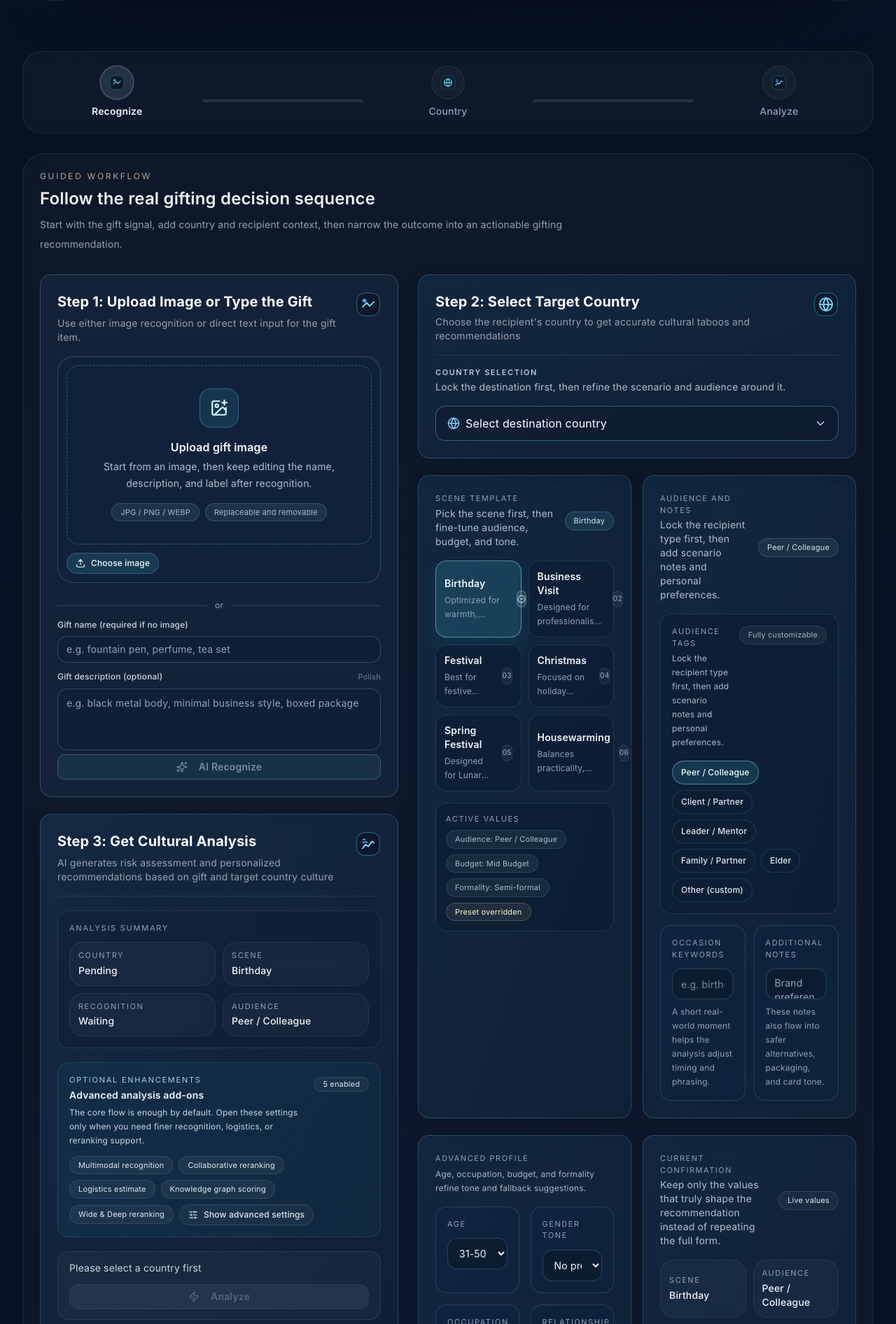
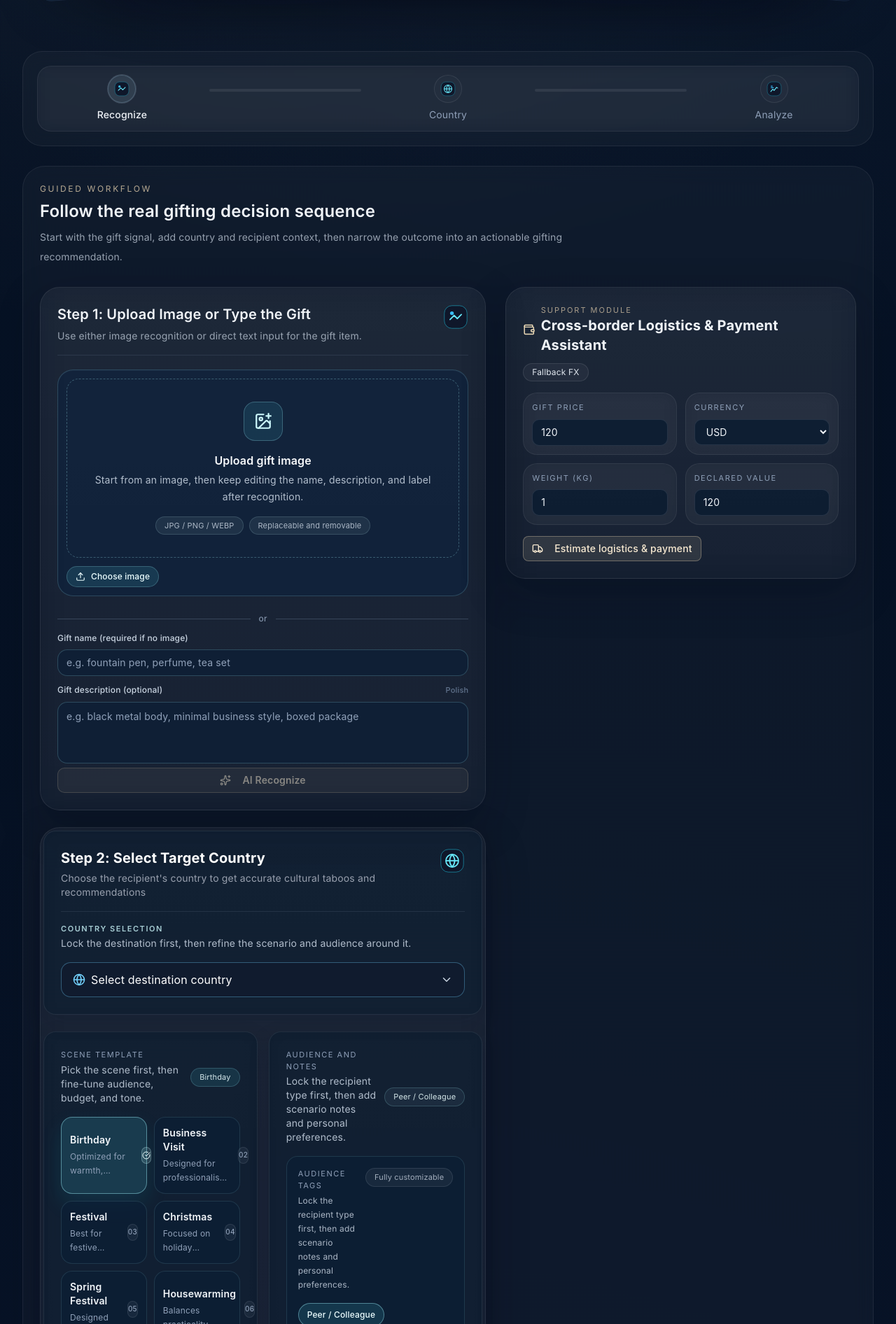
Before and after one commit to zzemy/GIVIA, a Next.js app: page /en in a window 1280 px wide. Shown: the part 1708-3600 px from the top of the page at 70% size. Built offline with nearby package versions, Linux system fonts and the light colour scheme.

Commit message:
refactor: turn homepage flow into guided concierge lane

```diff
--- a/components/gifting/home/sections/step-analysis.tsx
+++ b/components/gifting/home/sections/step-analysis.tsx
@@ -68,13 +68,13 @@ export function StepAnalysis({
       initial={{ opacity: 0, y: 20 }}
       animate={{ opacity: 1, y: 0 }}
       transition={{ delay: 0.2 }}
-      whileHover={{ y: -2, scale: 1.004 }}
-      className="rounded-2xl border border-cyan-200/18 bg-gradient-to-br from-[#162b46]/88 to-[#0f2037]/84 p-4 shadow-[0_12px_32px_rgba(3,12,28,0.28)] backdrop-blur-md transition-all duration-300 hover:-translate-y-0.5 hover:border-cyan-200/28 sm:p-6"
+      whileHover={{ y: -2 }}
+      className={`rounded-2xl p-4 shadow-[0_12px_32px_rgba(3,12,28,0.24)] transition-all duration-300 hover:border-cyan-200/24 sm:p-6 ${homeSurface.secondary}`}
     >
       <div className="mb-5 flex items-start justify-between border-b border-slate-400/15 pb-4">
         <div>
-          <h2 className="mb-1.5 text-lg font-bold sm:mb-2 sm:text-xl">{t('analysis.title')}</h2>
-          <p className="text-xs text-gray-400 sm:text-sm">{t('analysis.description')}</p>
+          <h2 className="mb-1.5 text-lg font-semibold text-slate-100 sm:mb-2 sm:text-xl">{t('analysis.title')}</h2>
+          <p className="text-xs text-slate-400 sm:text-sm">{t('analysis.description')}</p>
         </div>
         <Image src={withBasePath('/brand/step-analysis.svg')} alt="analysis step" width={36} height={36} />
       </div>
@@ -109,7 +109,7 @@ export function StepAnalysis({
           </div>
         </div>
 
-        <div className="rounded-2xl border border-cyan-200/12 bg-cyan-400/[0.045] p-3.5 sm:p-4">
+        <div className={`p-3.5 sm:p-4 ${homeSurface.inset}`}>
           <div className="flex items-start justify-between gap-3 sm:gap-4">
             <div>
               <p className="text-[11px] uppercase tracking-[0.16em] text-cyan-100/80">
@@ -155,7 +155,7 @@ export function StepAnalysis({
             <button
               type="button"
               onClick={() => setShowAdvancedModules(current => !current)}
-              className="inline-flex items-center gap-2 rounded-full border border-white/10 bg-white/[0.04] px-3 py-1.5 text-xs font-medium text-slate-200 transition hover:bg-white/[0.07]"
+              className="inline-flex items-center gap-2 rounded-full border border-white/10 bg-white/[0.03] px-3 py-1.5 text-xs font-medium text-slate-200 transition hover:bg-white/[0.06]"
             >
               <SlidersHorizontal size={14} />
               {showAdvancedModules
--- a/components/gifting/home/sections/step-country.tsx
+++ b/components/gifting/home/sections/step-country.tsx
@@ -6,6 +6,7 @@ import { CountryStepProfileCard } from '@/components/gifting/home/cards/country-
 import { CountryStepSceneCard } from '@/components/gifting/home/cards/country-step-scene-card'
 import { CountryStepSelectionCard } from '@/components/gifting/home/cards/country-step-selection-card'
 import { CountryStepSummaryCard } from '@/components/gifting/home/cards/country-step-summary-card'
+import { homeSurface } from '@/components/gifting/home/home-design-tokens'
 import type {
   AudienceGroup,
   Locale,
@@ -116,10 +117,10 @@ export function StepCountry({
   onFormalityChange,
 }: StepCountryProps) {
   const cardBaseClassName =
-    'rounded-2xl border border-cyan-200/18 bg-gradient-to-br from-[#132842]/88 to-[#0f2239]/82 p-4 shadow-[0_10px_28px_rgba(3,12,28,0.22)] backdrop-blur-md transition-all duration-300 hover:border-cyan-200/32 sm:p-6'
+    `${homeSurface.inset} p-4 shadow-[0_10px_28px_rgba(3,12,28,0.2)] transition-all duration-300 hover:border-cyan-200/26 sm:p-6`
 
   return (
-    <div className="grid gap-4 sm:gap-6">
+    <div className={`grid gap-4 rounded-2xl p-1 sm:gap-6 ${homeSurface.secondary}`}>
       <CountryStepSelectionCard
         locale={locale}
         apiLanguage={apiLanguage}
--- a/components/gifting/home/sections/step-gift-input.tsx
+++ b/components/gifting/home/sections/step-gift-input.tsx
@@ -5,6 +5,7 @@ import Image from 'next/image'
 import { motion } from 'framer-motion'
 import { Sparkles } from 'lucide-react'
 import { Button } from '@/components/ui/button'
+import { homeSurface, homeText } from '@/components/gifting/home/home-design-tokens'
 import { GiftInputRecognitionPanel } from '@/components/gifting/home/cards/gift-input-recognition-panel'
 import { GiftInputTextEditor } from '@/components/gifting/home/cards/gift-input-text-editor'
 import { GiftInputUploadPanel } from '@/components/gifting/home/cards/gift-input-upload-panel'
@@ -78,15 +79,15 @@ export function StepGiftInput({
     <motion.div
       initial={{ opacity: 0, y: 20 }}
       animate={{ opacity: 1, y: 0 }}
-      whileHover={{ y: -4, scale: 1.01 }}
-      className="rounded-2xl border border-cyan-200/20 bg-[#14243b]/90 p-4 backdrop-blur-md transition-colors hover:border-cyan-200/35 sm:p-6"
+      whileHover={{ y: -2 }}
+      className={`rounded-2xl p-4 transition-colors sm:p-6 ${homeSurface.secondary}`}
     >
-      <div className="mb-3 flex items-start justify-between sm:mb-4">
+      <div className="mb-4 flex items-start justify-between border-b border-slate-400/15 pb-4 sm:mb-5">
         <div>
-          <h2 className="mb-1.5 text-lg font-bold sm:mb-2 sm:text-xl">
+          <h2 className="mb-1.5 text-lg font-semibold text-slate-100 sm:mb-2 sm:text-xl">
             {isZh ? '第一步：上传图片或输入礼物' : 'Step 1: Upload Image or Type the Gift'}
           </h2>
-          <p className="text-xs text-gray-400 sm:text-sm">
+          <p className={`text-xs sm:text-sm ${homeText.muted}`}>
             {isZh
               ? '支持图片识别，也支持直接输入礼物名称或场景描述。'
               : 'Use either image recognition or direct text input for the gift item.'}
@@ -144,7 +145,7 @@ export function StepGiftInput({
         className={`w-full rounded-lg py-2 font-semibold transition-all ${
           isRecognizing
             ? 'bg-slate-700/70 text-slate-300'
-            : 'border border-cyan-200/45 bg-cyan-300/14 text-cyan-100 hover:bg-cyan-300/22'
+            : 'border border-[#e7d2af]/35 bg-[#e7d2af]/12 text-[#f8ead2] hover:bg-[#e7d2af]/18'
         }`}
       >
         {isRecognizing ? (
--- a/components/gifting/home/sections/workflow-panels.tsx
+++ b/components/gifting/home/sections/workflow-panels.tsx
@@ -51,17 +51,15 @@ export function WorkflowPanels({
           </p>
         </div>
 
-        <div className="grid gap-6 sm:gap-7 xl:grid-cols-[minmax(0,0.9fr)_minmax(0,1.1fr)] xl:items-start 2xl:gap-8">
-          <div className="space-y-4 sm:space-y-6">
+        <div className="grid gap-6 sm:gap-7 xl:grid-cols-[minmax(0,1.12fr)_minmax(0,0.88fr)] xl:items-start 2xl:gap-8">
+          <div className="flex flex-col gap-5 sm:gap-6">
             <StepGiftInput {...giftInputProps} />
+            <StepCountry {...countryProps} />
             <StepAnalysis {...analysisProps} />
           </div>
 
-          <div className="flex h-full flex-col gap-5 sm:gap-6">
-            <StepCountry {...countryProps} />
-            <div className="xl:ml-auto xl:max-w-[38rem] xl:pl-8 2xl:max-w-[40rem] 2xl:pl-10">
-              <WorkflowSupportAssistantPanel {...assistantProps} />
-            </div>
+          <div className="xl:sticky xl:top-24">
+            <WorkflowSupportAssistantPanel {...assistantProps} />
           </div>
         </div>
       </section>
--- a/components/gifting/workflow-progress.tsx
+++ b/components/gifting/workflow-progress.tsx
@@ -19,28 +19,29 @@ export function WorkflowProgress({ steps }: WorkflowProgressProps) {
     <div className="w-full">
       {/* Desktop view */}
       <div className="hidden md:block">
-        <div className="flex items-center justify-between">
+        <div className={`rounded-[1.4rem] px-3 py-3 ${homeSurface.quiet}`}>
+          <div className="flex items-start justify-between gap-2">
           {steps.map((step, idx) => (
             <React.Fragment key={step.id}>
               {/* Step */}
-              <div className="flex flex-col items-center flex-1">
+              <div className="flex flex-1 flex-col items-center">
                 <div
-                  className={`flex h-12 w-12 items-center justify-center rounded-full transition-all ${
+                  className={`flex h-10 w-10 items-center justify-center rounded-full transition-all ${
                     step.status === 'completed'
-                      ? 'border border-[#e7d2af]/30 bg-[#e7d2af]/14 text-[#f7e7cc] shadow-[0_10px_30px_rgba(231,210,175,0.18)]'
+                      ? 'border border-[#e7d2af]/28 bg-[#e7d2af]/12 text-[#f7e7cc]'
                       : step.status === 'current'
-                        ? 'border border-sky-200/24 bg-sky-200/12 text-slate-50 ring-1 ring-sky-100/18'
-                        : 'border border-white/8 bg-white/[0.03] text-slate-400'
+                        ? 'border border-sky-200/20 bg-sky-200/10 text-slate-50 ring-1 ring-sky-100/14'
+                        : 'border border-white/8 bg-white/[0.02] text-slate-400'
                   }`}
                 >
                   {step.status === 'completed' ? '✓' : step.icon}
                 </div>
                 <p
-                  className={`mt-2 text-center text-sm font-medium ${
+                  className={`mt-2 text-center text-sm ${
                     step.status === 'completed'
                       ? 'text-[#f5e4c7]'
                       : step.status === 'current'
-                        ? 'font-semibold text-slate-100'
+                        ? 'font-medium text-slate-100'
                         : 'text-slate-400'
                   }`}
                 >
@@ -50,18 +51,19 @@ export function WorkflowProgress({ steps }: WorkflowProgressProps) {
 
               {/* Connector */}
               {idx < steps.length - 1 && (
-                <div className="flex-1 mx-2 mt-6">
+                <div className="mx-2 mt-5 flex-1">
                   <div
                     className={`h-1 rounded-full transition-all ${
                       step.status === 'completed'
-                        ? 'bg-[#e7d2af]/75'
-                        : 'bg-white/10'
+                        ? 'bg-[#e7d2af]/68'
+                        : 'bg-white/8'
                     }`}
                   />
                 </div>
               )}
             </React.Fragment>
           ))}
+          </div>
         </div>
       </div>
 
@@ -73,17 +75,17 @@ export function WorkflowProgress({ steps }: WorkflowProgressProps) {
               <div
                 className={`flex-1 h-2 rounded-full transition-all ${
                   step.status === 'completed'
-                    ? 'bg-[#e7d2af]/75'
+                    ? 'bg-[#e7d2af]/68'
                     : step.status === 'current'
-                      ? 'bg-sky-200/70'
-                      : 'bg-white/10'
+                      ? 'bg-sky-200/64'
+                      : 'bg-white/8'
                 }`}
               />
               {idx < steps.length - 1 && <div className="w-1" />}
             </React.Fragment>
           ))}
         </div>
-        <div className="flex justify-between mt-2">
+        <div className="mt-2 flex justify-between">
           {steps.map(step => (
             <p key={step.id} className="flex-1 text-center text-xs text-slate-400">
               <span className={step.status === 'current' ? 'text-slate-100' : step.status === 'completed' ? 'text-[#f5e4c7]' : ''}>
```
